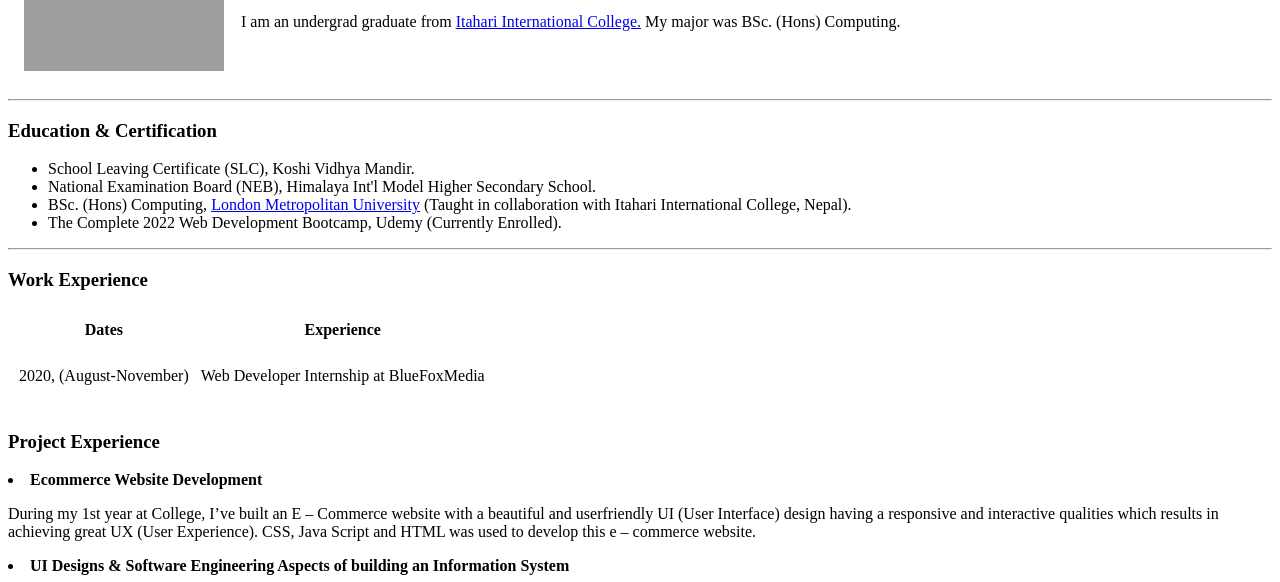
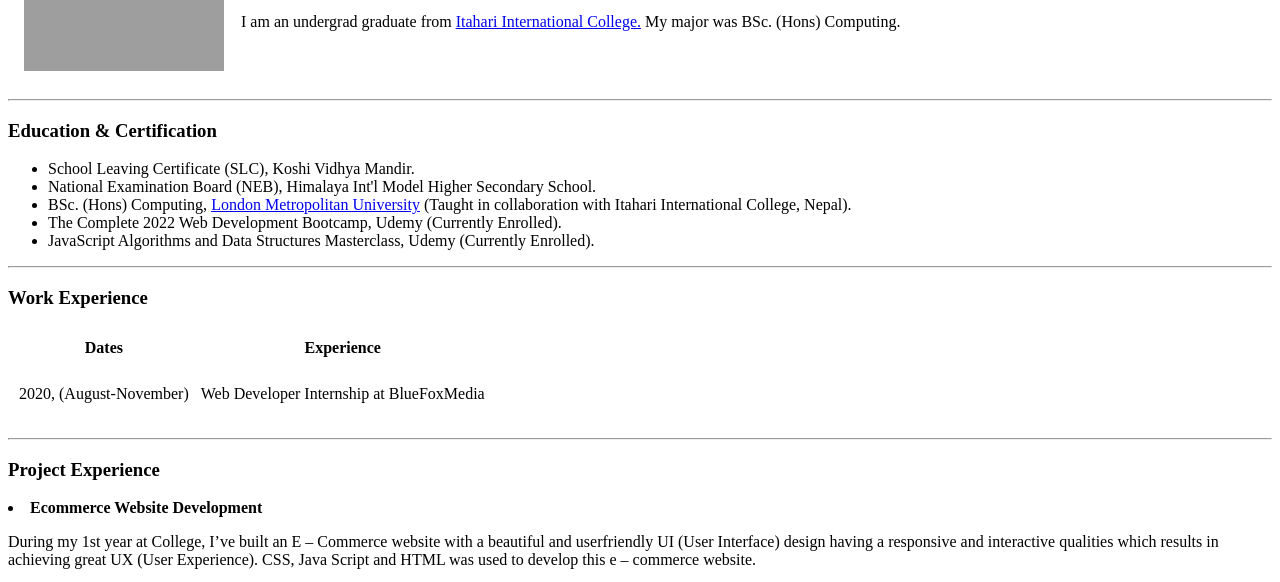
Before and after one commit to itspeshalniraula/CV, a plain HTML site: page index.html in a window 1280 px wide. Shown: the part 153-735 px from the top of the page. Drawn offline with Linux system fonts and the light colour scheme; grey boxes are pictures that could not be loaded.

Commit message:
Added extra list tag in Education & Certification Section and hr tag above Project Experience.

```diff
--- a/index.html
+++ b/index.html
@@ -27,6 +27,7 @@
     <li>National Examination Board (NEB), Himalaya Int'l Model Higher Secondary School.</li>
     <li>BSc. (Hons) Computing, <a href="https://www.londonmet.ac.uk">London Metropolitan University</a> (Taught in collaboration with Itahari International College, Nepal).</li>
     <li>The Complete 2022 Web Development Bootcamp, Udemy (Currently Enrolled). </li>
+    <li>JavaScript Algorithms and Data Structures Masterclass, Udemy (Currently Enrolled).</li>
   </ul>
   <hr>
   <h3>Work Experience</h3>
@@ -46,7 +47,7 @@
       </tr>
     </tbody>
   </table>
-
+  <hr>
   <h3>Project Experience</h3>
   <li><strong>Ecommerce Website Development</strong></li>
   <p>During my 1st year at College, I’ve built an E – Commerce website with a beautiful and userfriendly UI (User Interface) design having a responsive and interactive qualities which results in achieving great UX (User Experience). CSS, Java Script and HTML was used to develop this e – commerce website.
```
